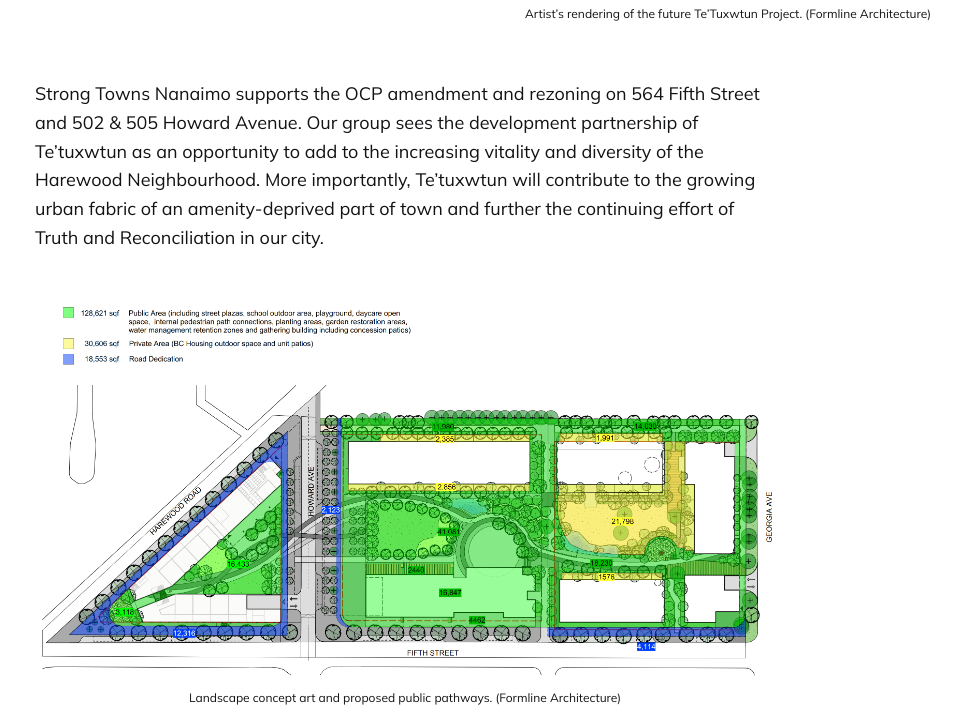
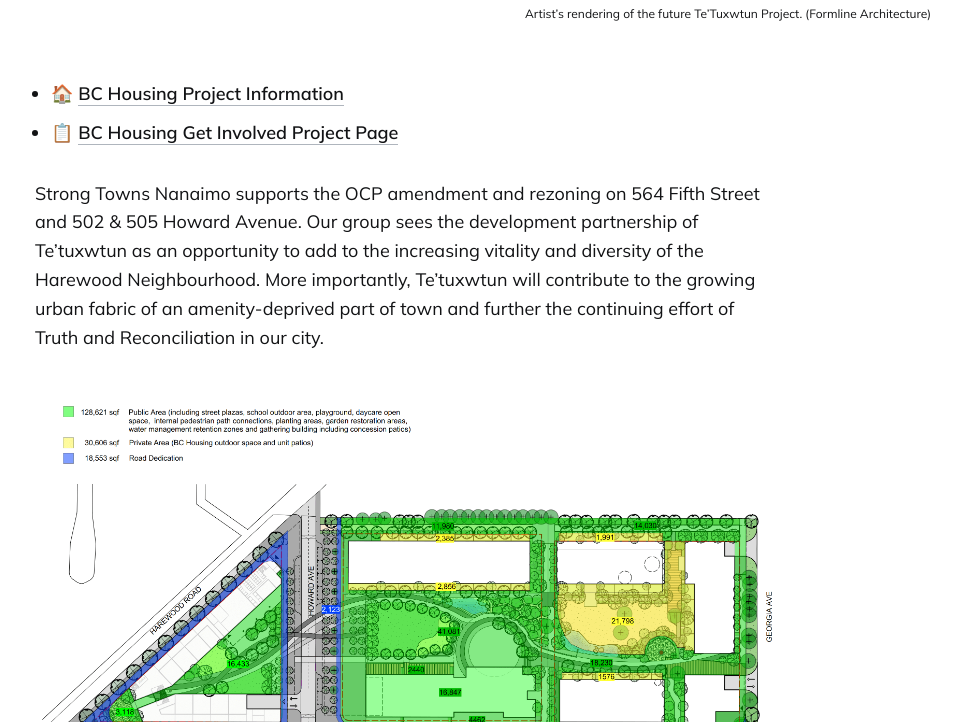
Before and after one commit to LaputanMachines/beautiful-nanaimo, a Jekyll site: the page built from _posts/2023-12-13-tetuxwtun.md, in a window 1280 px wide and 900 px high, scrolled down 610 px, cut to the strip 178-900 px from the top of the window. Shown: the whole strip, without its empty margins (235-1196 px from the left). Built offline with Jekyll 4.4.1, drawn with Linux system fonts in a browser that asks for light colours; comment, search, counter and statistics services are not loaded.

Commit message:
Add project links to top of article

```diff
--- a/_posts/2023-12-13-tetuxwtun.md
+++ b/_posts/2023-12-13-tetuxwtun.md
@@ -11,6 +11,9 @@ type: letter
 author: strong-towns-nanaimo
 tags: [letter, public hearing, redevelopment]
 ---
+
+* 🏠 [BC Housing Project Information](https://ehq-production-canada.s3.ca-central-1.amazonaws.com/ff712b828e3745d3e492ee0f75b1893f6d190096/original/1682101949/a300fb109c68267626dfa830021f61ca_The_Te%E2%80%99tuxwtun_Vision_FINAL_April_20_2023.pdf?X-Amz-Algorithm=AWS4-HMAC-SHA256&X-Amz-Credential=AKIA4KKNQAKIOR7VAOP4%2F20231219%2Fca-central-1%2Fs3%2Faws4_request&X-Amz-Date=20231219T210335Z&X-Amz-Expires=300&X-Amz-SignedHeaders=host&X-Amz-Signature=94577c12df79720d8cfb47a49abd94d40c9365a1ec7ee75c1377cf8a3a853765)
+* 📋 [BC Housing Get Involved Project Page](https://letstalkhousingbc.ca/nanaimo-tetuxwtun)
 
 Strong Towns Nanaimo supports the OCP amendment and rezoning on 564 Fifth Street and 502 & 505 Howard Avenue. Our group sees the development partnership of Te’tuxwtun as an opportunity to add to the increasing vitality and diversity of the Harewood Neighbourhood. More importantly, Te’tuxwtun will contribute to the growing urban fabric of an amenity-deprived part of town and further the continuing effort of Truth and Reconciliation in our city.
 
```
